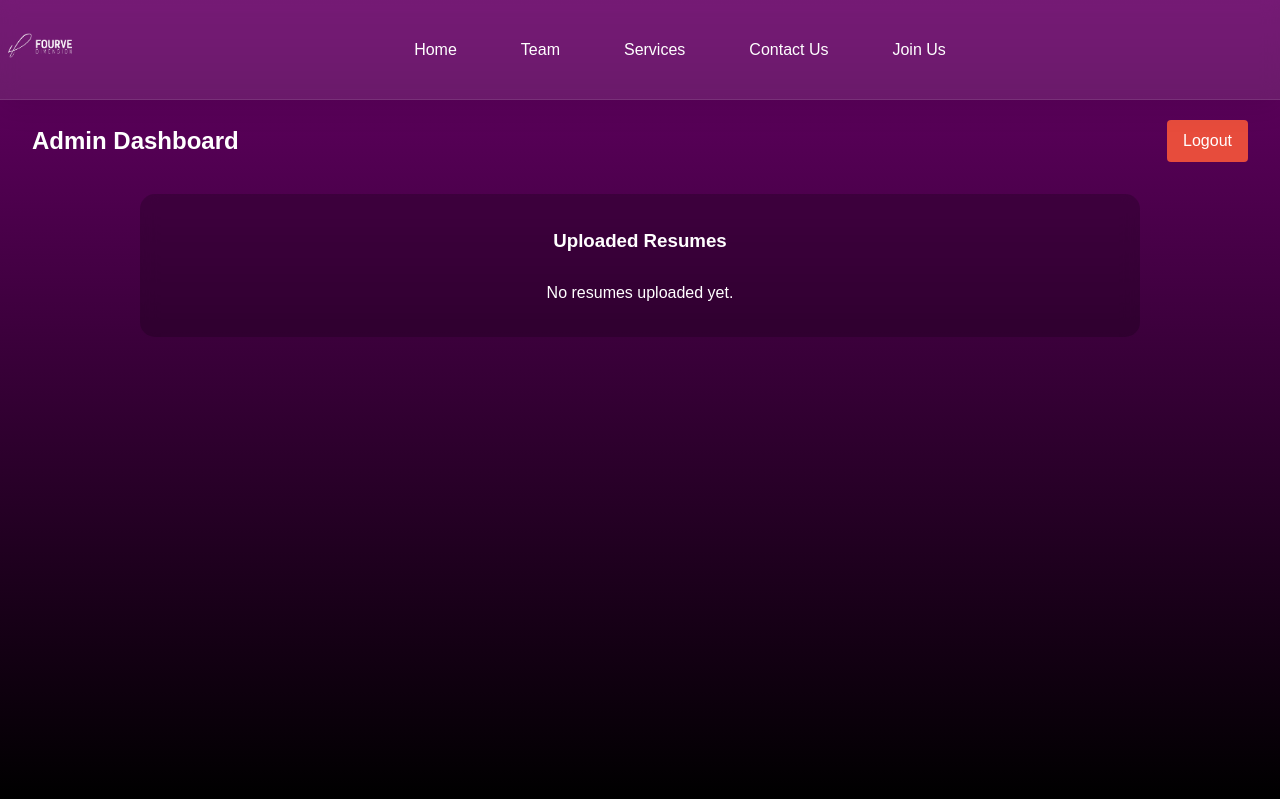
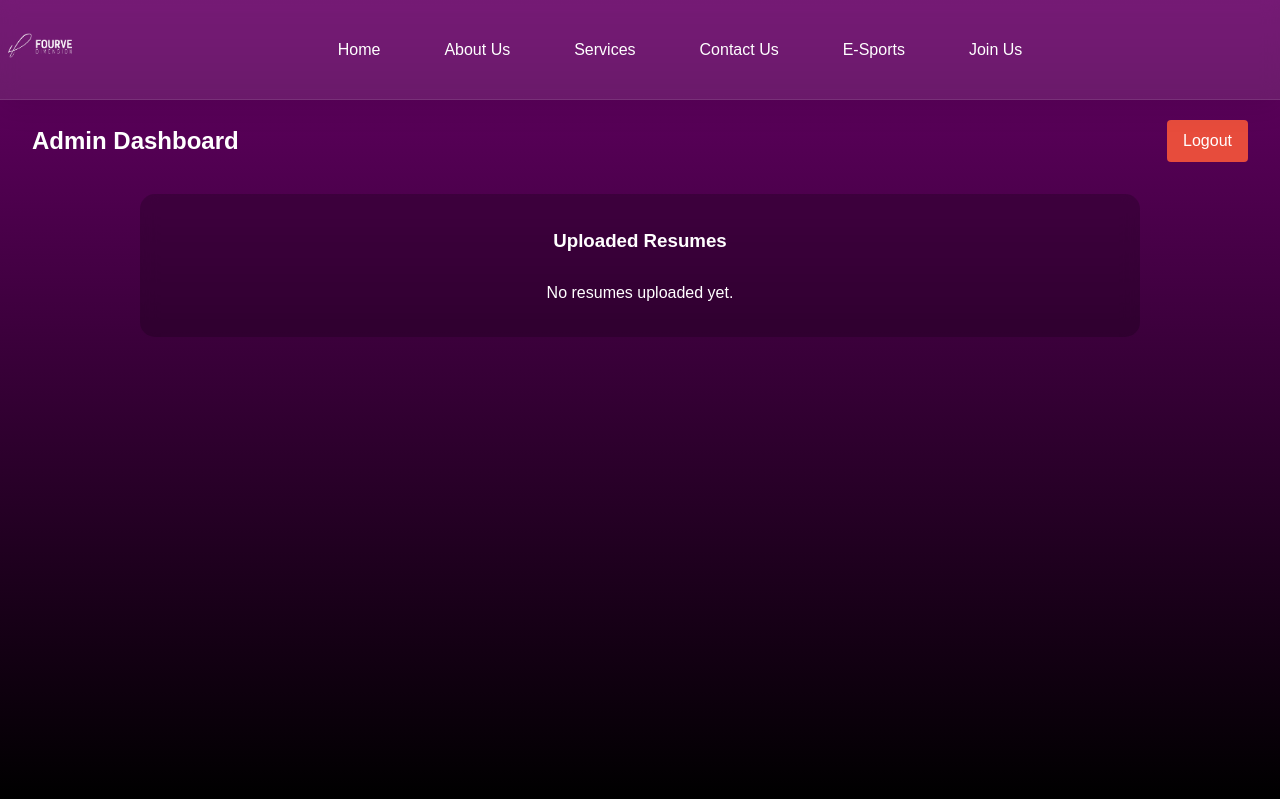
Before and after one commit to abinroy04/Fourve, a Flask app: page /admin/dashboard in a window 1280 px wide. Shown: the top 799 px of the page. Run offline with Flask 3, Linux system fonts and the light colour scheme; the visitor is signed in with stand-in values (Sample User, id 1); data that the repository does not hold is empty.

Commit message:
Update base.html

```diff
--- a/templates/base.html
+++ b/templates/base.html
@@ -104,7 +104,7 @@
         <nav class="main-nav" id="main-nav">
             <ul class="nav-links">
                 <li><a href="{{ url_for('home') }}" {% if active_page == 'home' %}class="active"{% endif %}>Home</a></li>
-                <li><a href="{{ url_for('team') }}" {% if active_page == 'team' %}class="active"{% endif %}>Team</a></li>
+                <li><a href="{{ url_for('team') }}" {% if active_page == 'team' %}class="active"{% endif %}>About Us</a></li>
                 <li class="services-dropdown">
                     <span {% if active_page in ['broadcasting', 'mediapro', 'digimark', 'eventmgmt'] %}class="active"{% endif %}>Services</span>
                     <ul class="dropdown-content">
@@ -115,6 +115,10 @@
                     </ul>
                 </li>
                 <li><a href="{{ url_for('contact') }}" {% if active_page == 'contact' %}class="active"{% endif %}>Contact Us</a></li>
+                <li class="nav-item">
+                    <a class="nav-link {% if active_page == 'esports' %}active{% endif %}" href="{{ url_for('esports') }}">E-Sports</a>
+                </li>
+                {% block extra_nav_items %}{% endblock %}
                 <li><a href="{{ url_for('join_us') }}" {% if active_page == 'join_us' %}class="active"{% endif %}>Join Us</a></li>
             </ul>
         </nav>
```
